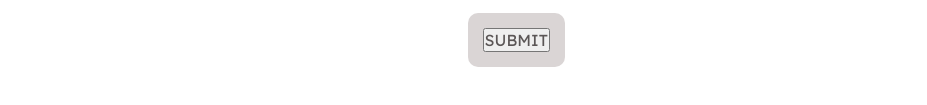
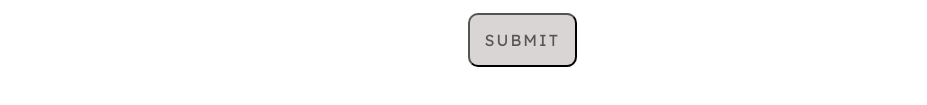
Before and after one commit to MarzanaN/Personal-Website, a plain HTML site: page index.html in a window 1280 px wide. Shown: the part 4731-4836 px from the top of the page, without its empty margins (192-1119 px from the left). Drawn offline with nearby package versions, Linux system fonts and the light colour scheme; a web font is replaced by a local one.

Commit message:
Update styles.css

```diff
--- a/styles.css
+++ b/styles.css
@@ -931,7 +931,7 @@ header{
         }
     }
 
-    .submit-btn{
+    .submit-btn .main-btn{
         background: rgb(218, 213, 213);
         text-decoration: none;
         text-transform: uppercase;
```
